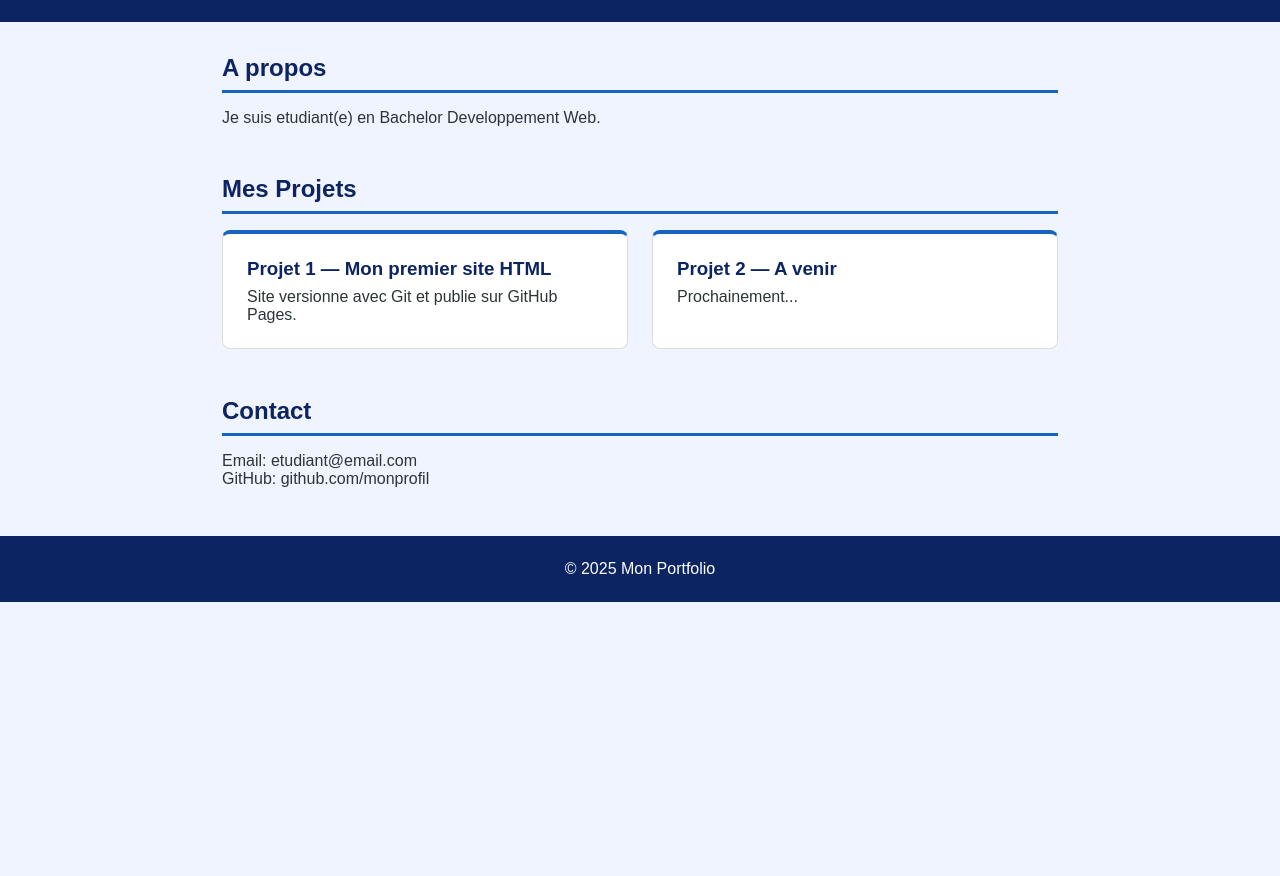
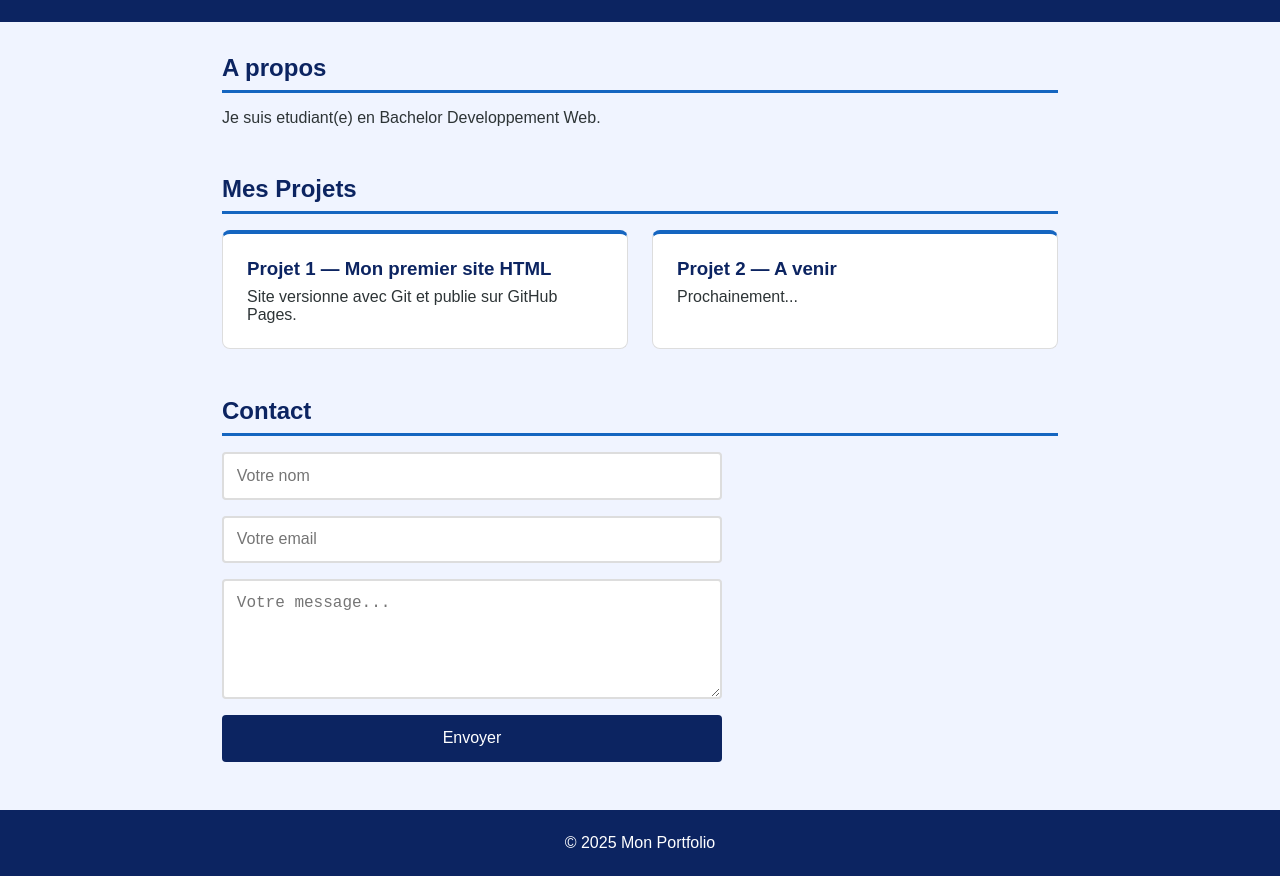
Before and after one commit to kouassiadolphe/portfolio, a plain HTML site: page index.html in a window 1280 px wide. Shown: the part 89-965 px from the top of the page. Before the commit the page ends 800 px from the top, so only its background shows below. Drawn offline with Linux system fonts and the light colour scheme.

Commit message:
Ajoute la section Contact avec formulaire style

```diff
--- a/index.html
+++ b/index.html
@@ -37,9 +37,13 @@
         </section>
 
         <section id="contact">
-            <h2>Contact</h2>
-            <p>Email: etudiant@email.com</p>
-            <p>GitHub: github.com/monprofil</p>
+           <h2>Contact</h2>
+            <form action="#" method="post">
+              <input type="text" name="nom" placeholder="Votre nom" required>
+              <input type="email" name="email" placeholder="Votre email" required>
+              <textarea name="message" placeholder="Votre message..." rows="5" required></textarea>
+               <button type="submit">Envoyer</button>
+             </form>
         </section>
     </main>
 
--- a/style.css
+++ b/style.css
@@ -80,3 +80,35 @@ footer {
     color: #0C2461;
     margin-bottom: 0.5rem;
 }
+form {
+    display: flex;
+    flex-direction: column;
+    gap: 1rem;
+    max-width: 500px;
+}
+
+input, textarea {
+    padding: 0.8rem;
+    border: 2px solid #DDD;
+    border-radius: 4px;
+    font-size: 1rem;
+}
+
+input:focus, textarea:focus {
+    border-color: #1565C0;
+    outline: none;
+}
+
+button[type='submit'] {
+    background: #0C2461;
+    color: white;
+    padding: 0.9rem 2rem;
+    border: none;
+    border-radius: 4px;
+    cursor: pointer;
+    font-size: 1rem;
+}
+
+button[type='submit']:hover {
+    background: #1565C0;
+}
```
